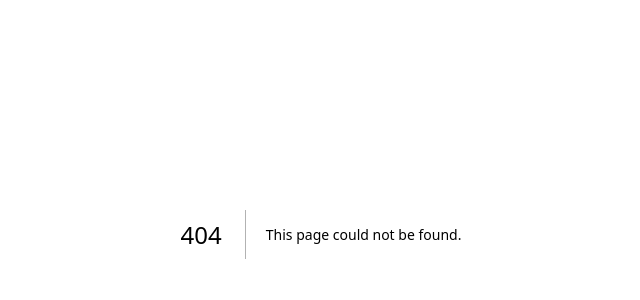
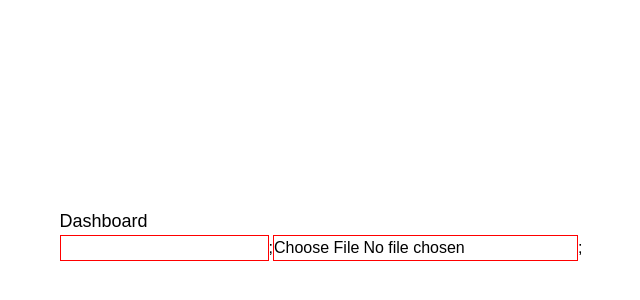
Before and after one commit to anujpanwar01/next-portfolio, a Next.js app: page /dashboard in a window 1280 px wide. Before the commit this address had no page. Shown: the part 166-466 px from the top of the page, without its empty margins (319-959 px from the left). Built offline with nearby package versions, Linux system fonts and the light colour scheme.

Commit message:
created the folder structure for the dashboard

```diff
--- /dev/null
+++ b/src/app/(learning)/live-chat/page.tsx
@@ -0,0 +1,7 @@
+export default function LiveChat() {
+    return (
+        <div>
+            <h1>Live Chat</h1>
+        </div>
+    );
+}
--- /dev/null
+++ b/src/app/dashboard/page.tsx
@@ -0,0 +1,10 @@
+import Preview from "./preview/page";
+
+export default function Dashboard() {
+    return (
+        <div>
+            <h1>Dashboard</h1>
+            <Preview />
+        </div>
+    );
+}
--- /dev/null
+++ b/src/app/dashboard/preview/page.tsx
@@ -0,0 +1,102 @@
+/* eslint-disable @typescript-eslint/no-explicit-any */
+"use client";
+//https://mozilla.github.io/pdf.js/examples/
+import { useState } from "react";
+import { loadScript } from "./utils";
+
+const Preview = () => {
+    const [url, setUrl] = useState("");
+    const changeHandler = async (event: React.ChangeEvent<HTMLInputElement>) => {
+        setUrl(event.target.value);
+        if (event.target.value.endsWith("pdf")) {
+            await loadScript("https://cdnjs.cloudflare.com/ajax/libs/pdf.js/5.0.375/pdf.min.mjs", "module");
+
+            if (!(window as any).pdfjsLib) {
+                return;
+            }
+            pdfjsLib.GlobalWorkerOptions.workerSrc = `https://cdnjs.cloudflare.com/ajax/libs/pdf.js/5.0.375/pdf.worker.mjs`;
+            const pdf = await window.pdfjsLib.getDocument(event.target.value).promise;
+            const page = await pdf.getPage(1);
+        }
+    };
+
+    async function renderTextLayer(page, viewport, container) {
+        const textContent = await page.getTextContent();
+        const textLayerDiv = document.createElement("div");
+        textLayerDiv.classList.add("text-layer");
+
+        textContent.items.forEach((textItem) => {
+            const span = document.createElement("span");
+            span.textContent = textItem.str;
+
+            span.style.left = `${textItem.transform[4]}px`;
+            span.style.top = `${viewport.height - textItem.transform[5]}px`;
+            span.style.fontSize = `${textItem.height}px`;
+            span.style.transformOrigin = "0 0";
+            span.style.transform = `scaleX(${textItem.transform[0]})`;
+
+            span.style.whiteSpace = "nowrap";
+            span.style.position = "absolute";
+            span.style.userSelect = "text";
+            textLayerDiv.appendChild(span);
+        });
+
+        container.appendChild(textLayerDiv);
+    }
+
+    const changeFileHandler = async (event: React.ChangeEvent<HTMLInputElement>) => {
+        const file = event.target.files?.[0];
+
+        if (file) {
+            const reader = new FileReader();
+            reader.onload = async (event) => {
+                if (!event.target) return;
+                const pdf = await window.pdfjsLib.getDocument(event.target.result).promise;
+                const page = await pdf.getPage(1);
+                const viewport = page.getViewport({ scale: 1.5 });
+                const container = document.getElementById("preview");
+                const canvas = document.createElement("canvas");
+                const context = canvas.getContext("2d");
+                canvas.height = viewport.height;
+                canvas.width = viewport.width;
+                container.appendChild(canvas);
+                const textLayerDiv = document.createElement("div");
+                textLayerDiv.className = "text-layer";
+                textLayerDiv.style.width = viewport.width + "px";
+                textLayerDiv.style.height = viewport.height + "px";
+                container.appendChild(textLayerDiv);
+
+                // Render the page and text layer
+                const renderContext = {
+                    canvasContext: context,
+                    viewport: viewport,
+                };
+
+                await page.render(renderContext);
+
+                // Get text content
+                const textContent = await page.getTextContent();
+                const textLayer = new pdfjsLib.TextLayerBuilder({
+                    textLayerDiv: textLayerDiv,
+                    pageIndex: pageNumber - 1,
+                    viewport: viewport,
+                });
+
+                textLayer.setTextContent(textContent);
+                textLayer.render();
+            };
+            reader.readAsDataURL(file);
+        }
+        console.log(event.target);
+    };
+    return (
+        <>
+            {/* <iframe src="https://km-prod-s3-bucket.s3.amazonaws.com/KOMMUNICATE/APP/prod_kom/253789f2670b833362b314f6bc63d3feb/_Attachment/678eda80-237a-49b5-ae17-5bce24e83ad1_d23ab685d6d20b61996218fa1eda8c8b0724bf54_KM_BUCKET_basics-of-banking-097aed24.pdf" /> */}
+            <input type="text" onChange={changeHandler} style={{ border: "1px solid red" }} />;
+            <input type="file" onChange={changeFileHandler} style={{ border: "1px solid red" }} />;
+            <div id="preview"></div>
+        </>
+    );
+};
+
+export default Preview;
--- /dev/null
+++ b/src/app/dashboard/preview/utils.ts
@@ -0,0 +1,15 @@
+export function loadScript(url: string, type) {
+    return new Promise((resolve, reject) => {
+        if (document.querySelector(`script[src="${url}"]`)) return resolve("Already exist"); // Prevent duplicate loading
+
+        const script = document.createElement("script");
+        script.src = url;
+        script.onload = resolve;
+        script.onerror = reject;
+        if (type) {
+            script.type = type;
+        }
+
+        document.body.appendChild(script);
+    });
+}
--- /dev/null
+++ b/test.html
@@ -0,0 +1,30 @@
+<!doctype html>
+<html>
+    <head>
+        <title>PDF.js Viewer</title>
+        <style>
+            #viewer {
+                width: 100%;
+                height: 800px;
+                border: none;
+            }
+        </style>
+    </head>
+    <body>
+        <input type="file" id="pdf-upload" accept="application/pdf" />
+        <div id="viewer-container">
+            <iframe id="viewer" src="https://cdnjs.cloudflare.com/ajax/libs/pdf.js/3.4.120/web/viewer.html"></iframe>
+        </div>
+
+        <script>
+            document.getElementById("pdf-upload").addEventListener("change", function (e) {
+                const file = e.target.files[0];
+                if (file && file.type === "application/pdf") {
+                    const fileURL = URL.createObjectURL(file);
+                    document.getElementById("viewer").src =
+                        `https://cdnjs.cloudflare.com/ajax/libs/pdf.js/3.4.120/web/viewer.html?file=${encodeURIComponent(fileURL)}`;
+                }
+            });
+        </script>
+    </body>
+</html>
```
